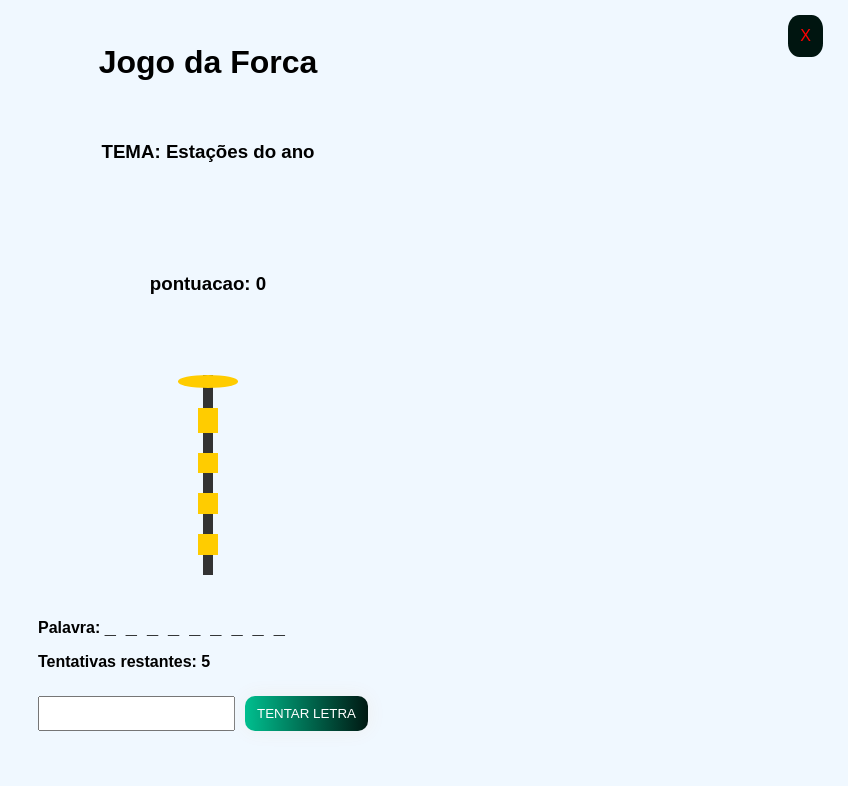
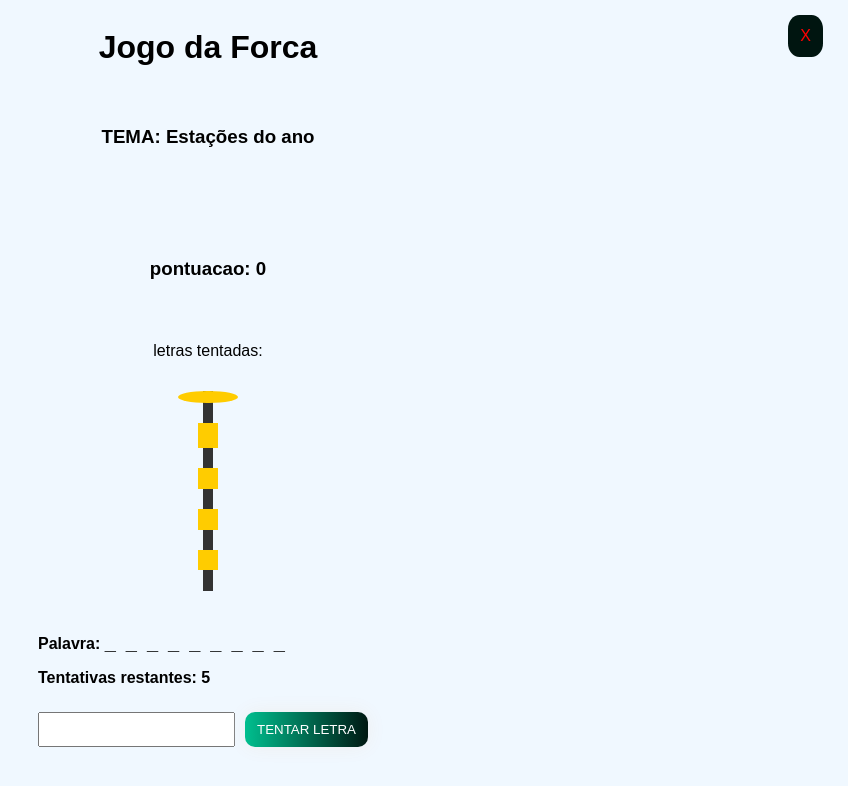
Before and after one commit to EduardoHenriGC/JogoDaForca, a Next.js app: page /forca in a window 1280 px wide. Shown: the top 786 px of the page, without its empty margins (432-1280 px from the left). Built offline with nearby package versions, Linux system fonts and the light colour scheme.

Commit message:
feat: adc letras tentadas ou game

```diff
--- a/src/components/Forca/index.js
+++ b/src/components/Forca/index.js
@@ -19,7 +19,8 @@ const Forca = () => {
     estadoJogo,
     reiniciarJogo,
     temaPalavra,
-    pontuacao
+    pontuacao,
+    letrasTentadas
 
 
 
@@ -31,9 +32,9 @@ const Forca = () => {
     <div className={styles.container}>
       <Link className={styles.btnClose} href="/">X</Link>
       <h1>Jogo da Forca</h1>
-      <h3>TEMA: {temaPalavra}</h3>
+      <h3 className={estadoJogo == "derrota" ? styles.doff : ""}>TEMA: {temaPalavra}</h3>
       <h3>pontuacao: {pontuacao}</h3>
-
+      <p className={estadoJogo == "derrota" ? styles.doff : styles.letrasTentadas}>letras tentadas: <span>{letrasTentadas}</span></p>
       <BonecoForca tentativasRestantes={tentativasRestantes} estadoJogo={estadoJogo} />
       {mensagemParabenizacao && <p>{mensagemParabenizacao}</p>}
       {estadoJogo === 'emAndamento' && !mensagemParabenizacao && (
--- a/src/context/ForcaContext.jsx
+++ b/src/context/ForcaContext.jsx
@@ -5,19 +5,20 @@ const ForcaContext = createContext();
 
 export const ForcaProvider = ({ children }) => {
   const maxTentativas = 5;
-  const [pontuacao, setPontuacao] = useState(0); // Adicione a pontuação aqui
-
+  const [pontuacao, setPontuacao] = useState(0);
   const [palavraEscolhida, setPalavraEscolhida] = useState('');
   const [palavraExibida, setPalavraExibida] = useState('');
+  const [temaPalavra, setTemaPalavra] = useState('');
+  const [indicePalavraAtual, setIndicePalavraAtual] = useState(0);
+  const [letraDigitada, setLetraDigitada] = useState('');
+  const [letrasTentadas, setLetrasTentadas] = useState([]);
   const [tentativasRestantes, setTentativasRestantes] = useState(maxTentativas);
-  const [letraDigitada, setLetraDigitada] = useState('');
   const [estadoJogo, setEstadoJogo] = useState('emAndamento');
-  const [letrasTentadas, setLetrasTentadas] = useState([]);
+  const [jogoReiniciado, setJogoReiniciado] = useState(false);
   const [mensagemErro, setMensagemErro] = useState('');
   const [mensagemParabenizacao, setMensagemParabenizacao] = useState('');
-  const [indicePalavraAtual, setIndicePalavraAtual] = useState(0);
-  const [jogoReiniciado, setJogoReiniciado] = useState(false);
-  const [temaPalavra, setTemaPalavra] = useState('');
+
+
 
 
 
@@ -35,18 +36,19 @@ export const ForcaProvider = ({ children }) => {
   };
 
   useEffect(() => {
-    if (indicePalavraAtual < 10) { // Defina o número desejado de palavras (10 no exemplo)
+    if (indicePalavraAtual < 15) { // Defina o número desejado de palavras
       trocarPalavra();
     } else {
       setEstadoJogo('vitoriaFinal');
     }
   }, [indicePalavraAtual]);
 
+
   useEffect(() => {
     if (jogoReiniciado) {
       setJogoReiniciado(false);
       trocarPalavra();
-    } else if (indicePalavraAtual < 10) { // Defina o número desejado de palavras (10 no exemplo)
+    } else if (indicePalavraAtual < 15) { // Defina o número desejado de palavras
       trocarPalavra();
     } else {
       setEstadoJogo('vitoriaFinal');
@@ -113,6 +115,7 @@ export const ForcaProvider = ({ children }) => {
     palavraExibida,
     tentativasRestantes,
     letraDigitada,
+    letrasTentadas,
     setLetraDigitada,
     verificarLetra,
     mensagemErro,
--- a/src/styles/index/index.module.css
+++ b/src/styles/index/index.module.css
@@ -51,6 +51,17 @@
 
 }
 
+.letrasTentadas span{
+    color: RED;
+    text-transform: uppercase;
+    font-weight: bold;
+    letter-spacing: 4px;
+    font-size: 18px;
+}
+
+.doff{
+    display: none;
+}
 .btnMain{
 
 
```
